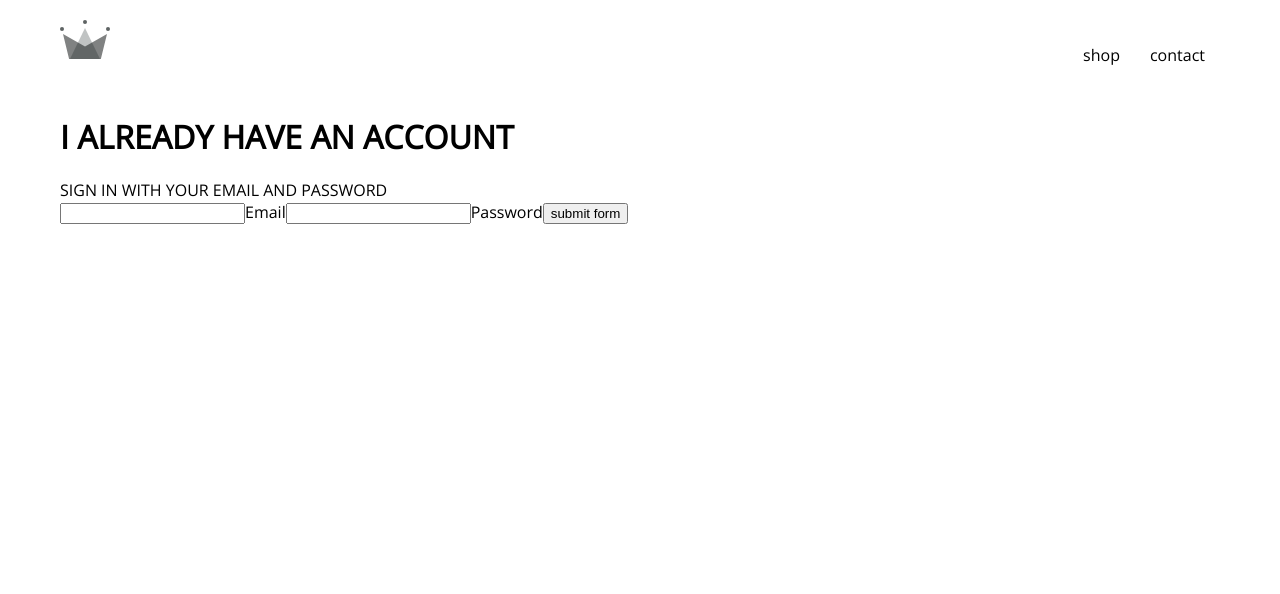
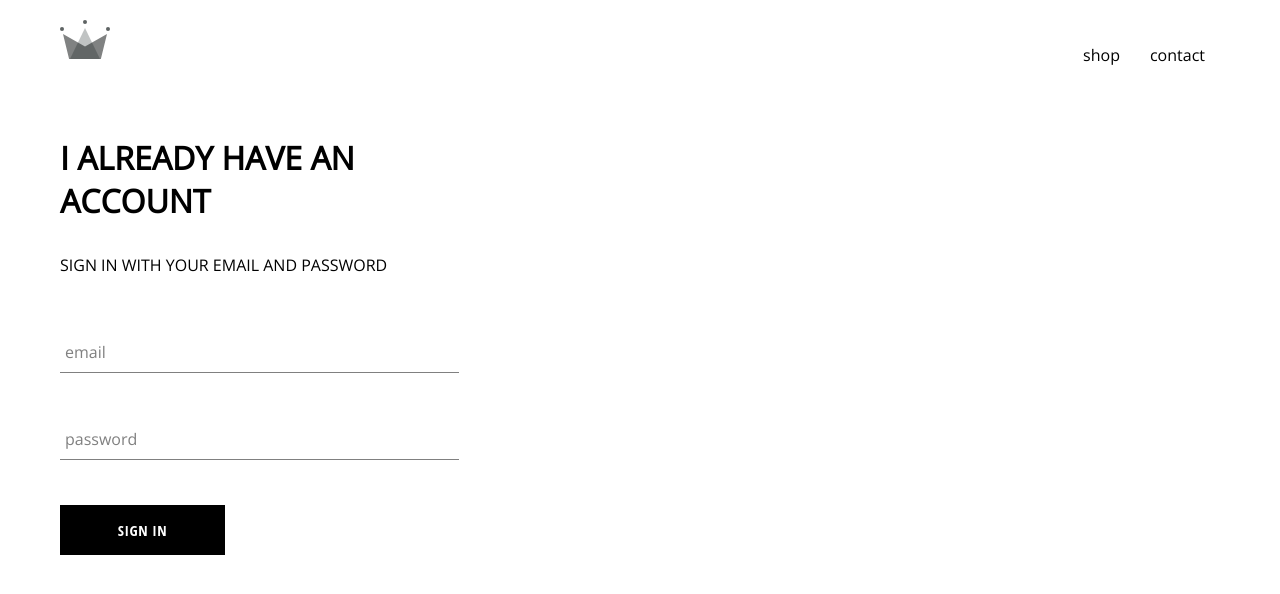
Before and after one commit to owais0017/Project101, a React (Create React App) app in the folder my-clothing/: page /signin in a window 1280 px wide. Shown: the top 594 px of the page. Built offline with nearby package versions, Linux system fonts and the light colour scheme.

Commit message:
custom form and button

```diff
--- /dev/null
+++ b/my-clothing/src/components/menu-item/custom-button/custom-button.component.jsx
@@ -0,0 +1,11 @@
+import React from "react";
+import "./custom-button.style.scss";
+
+const CustomButton = ({children,...otherProps}) => {
+  return(
+    <button className="custom-button" {...otherProps}>
+      {children}
+    </button>
+    )
+};
+export default CustomButton;
--- /dev/null
+++ b/my-clothing/src/components/menu-item/custom-button/custom-button.style.scss
@@ -0,0 +1,22 @@
+.custom-button {
+    min-width: 165px;
+    width: auto;
+    height: 50px;
+    letter-spacing: 0.5px;
+    line-height: 50px;
+    padding: 0 35px 0 35px;
+    font-size: 15px;
+    background-color: black;
+    color: white;
+    text-transform: uppercase;
+    font-family: 'Open Sans Condensed';
+    font-weight: bolder;
+    border: none;
+    cursor: pointer;
+
+    &:hover {
+      background-color: white;
+      color: black;
+      border: 1px solid black;
+    }
+  }
--- /dev/null
+++ b/my-clothing/src/components/menu-item/form-input/form-input.component.jsx
@@ -0,0 +1,16 @@
+import React from "react";
+import './form-input.style.scss';
+
+const FormInput = ({label,HandleChange,...otherProps}) => {
+    return(
+        <div className="group">
+            <input className="form-input" onChange={HandleChange} {...otherProps}/>
+            {
+                label ?
+                (<label className={`${otherProps.value.length} ? 'shrink' : ''} form-input-label`}>{label}</label>)
+                :null
+            }
+        </div>
+    )
+}
+export default FormInput;
--- /dev/null
+++ b/my-clothing/src/components/menu-item/form-input/form-input.style.scss
@@ -0,0 +1,54 @@
+$sub-color: grey;
+$main-color: black;
+
+@mixin shrinkLabel {
+  top: -14px;
+  font-size: 12px;
+  color: $main-color;
+}
+
+.group {
+  position: relative;
+  margin: 45px 0;
+
+  .form-input {
+    background: none;
+    background-color: white;
+    color: $sub-color;
+    font-size: 18px;
+    padding: 10px 10px 10px 5px;
+    display: block;
+    width: 100%;
+    border: none;
+    border-radius: 0;
+    border-bottom: 1px solid $sub-color;
+    margin: 25px 0;
+
+    &:focus {
+      outline: none;
+    }
+
+    &:focus ~ .form-input-label {
+      @include shrinkLabel();
+    }
+  }
+
+  input[type='password'] {
+    letter-spacing: 0.3em;
+  }
+
+  .form-input-label {
+    color: $sub-color;
+    font-size: 16px;
+    font-weight: normal;
+    position: absolute;
+    pointer-events: none;
+    left: 5px;
+    top: 10px;
+    transition: 300ms ease all;
+
+    &.shrink {
+      @include shrinkLabel();
+    }
+  }
+}
--- a/my-clothing/src/components/menu-item/sign-in/sign-in.component.jsx
+++ b/my-clothing/src/components/menu-item/sign-in/sign-in.component.jsx
@@ -1,5 +1,7 @@
 import React, { useState } from "react";
 import './sign-in.style.scss';
+import FormInput from "../form-input/form-input.component";
+import CustomButton from "../custom-button/custom-button.component";
 
 function SignIn () {
     const [email, setEmail] = useState("");
@@ -19,14 +21,28 @@
     return (
         <div className="sign-in">
             <h1>I ALREADY HAVE AN ACCOUNT</h1>
-            <span>SIGN IN WITH YOUR EMAIL AND PASSWORD</span>
+            <span className="title">SIGN IN WITH YOUR EMAIL AND PASSWORD</span>
 
             <form onSubmit={handleSubmit}>
-                <input onChange={HandleChange} name="email" type="email" value={email} required />
-                <label>Email</label>
-                <input name="password" type="password" value={password} required onChange={HandleChange}/>
-                <label>Password</label>
-                <input type="submit" value="submit form"/>
+                <FormInput
+                  onChange={HandleChange}
+                  name="email"
+                  type="email"
+                  value={email}
+                  label="email"
+                  required
+                />
+
+                <FormInput
+                  name="password"
+                  type="password"
+                  value={password}
+                  label="password"
+                  required
+                  onChange={HandleChange}
+                />
+
+                <CustomButton type="submit">Sign in</CustomButton>
             </form>
         </div>
     )
--- a/my-clothing/src/components/menu-item/sign-in/sign-in.style.scss
+++ b/my-clothing/src/components/menu-item/sign-in/sign-in.style.scss
@@ -0,0 +1,9 @@
+.sign-in{
+    width: 30vw;
+    display: flex;
+    flex-direction: column;
+
+    .title{
+        padding: 10px 0;
+    }
+}
```
